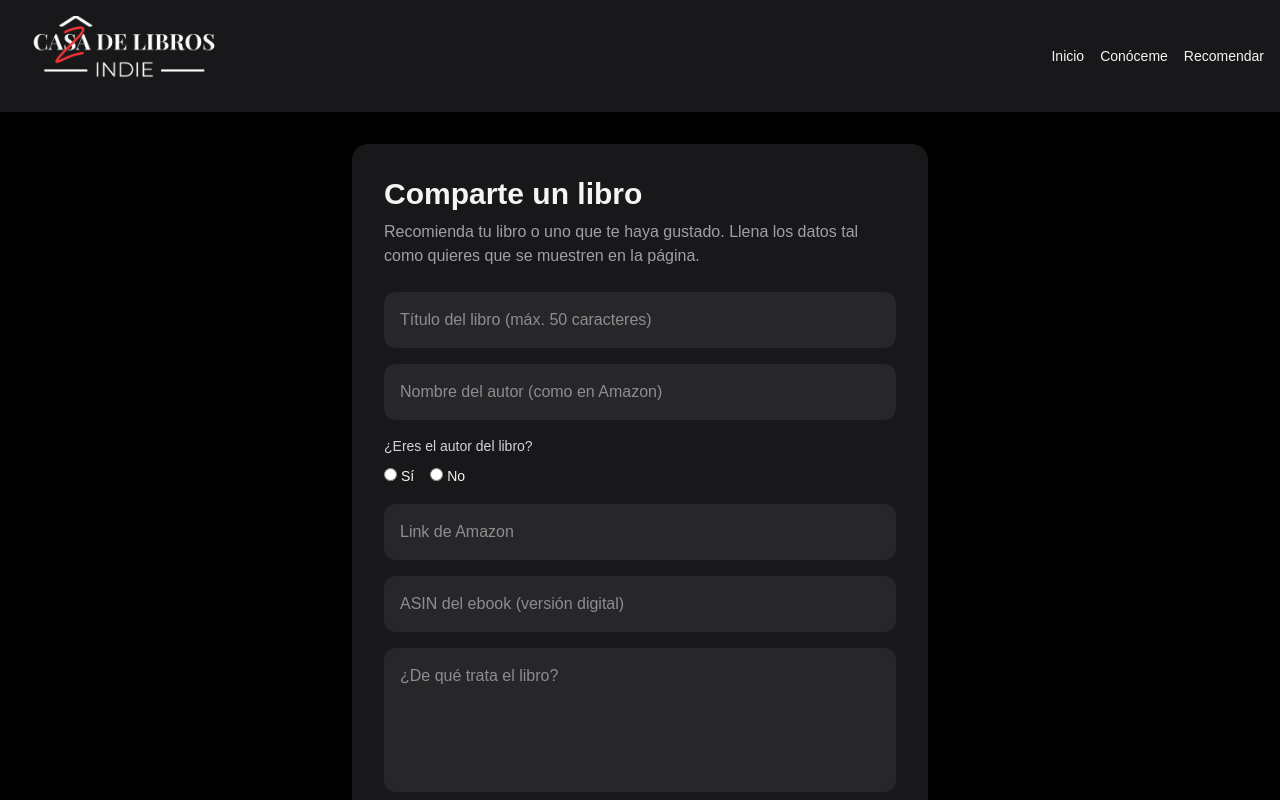
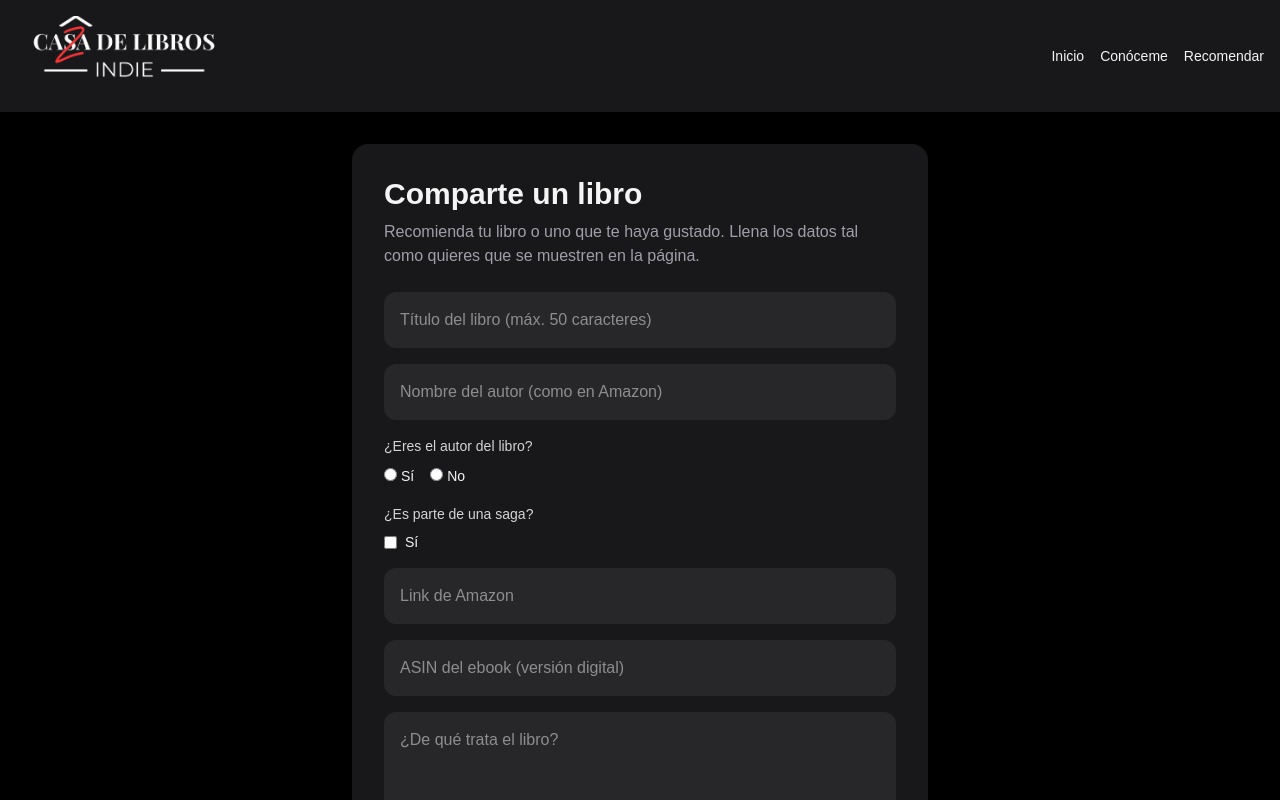
Before and after one commit to decaosyletras/biblio, a Next.js app: page /contacto in a window 1280 px wide. Shown: the top 800 px of the page. Built offline with nearby package versions, Linux system fonts and the light colour scheme.

Commit message:
ES SAGA?

```diff
--- a/app/api/libros/route.ts
+++ b/app/api/libros/route.ts
@@ -18,11 +18,12 @@ export async function POST(req: Request) {
       autor,
       esAutor,
       registrante,
+      esSaga,
       link,
       resumen,
       generos,
       subgeneros,
-      asin // 👈 NUEVO
+      asin
     } = body
 
     // Validación básica
@@ -41,7 +42,7 @@ export async function POST(req: Request) {
       )
     }
 
-    // Validación ASIN (si viene)
+    // Validación ASIN
     if (asin && !isValidASIN(asin)) {
       return NextResponse.json(
         { error: "ASIN inválido (debe tener 10 caracteres alfanuméricos)" },
@@ -65,12 +66,13 @@ export async function POST(req: Request) {
         titulo,
         autor,
         es_autor,
+        es_saga: esSaga,
         registrante: es_autor ? null : registrante,
         link,
         resumen,
         generos,
         subgeneros,
-        asin: asin || null // 👈 AQUÍ SE GUARDA
+        asin: asin || null
       }
     ])
 
--- a/app/contacto/page.tsx
+++ b/app/contacto/page.tsx
@@ -11,9 +11,11 @@ export default function Page() {
   const [esAutor, setEsAutor] = useState("")
   const [registrante, setRegistrante] = useState("")
 
+  const [esSaga, setEsSaga] = useState(false)
+
   const [link, setLink] = useState("")
   const [resumen, setResumen] = useState("")
-  const [asin, setAsin] = useState("") // 👈 NUEVO
+  const [asin, setAsin] = useState("")
 
   const [selectedGenres, setSelectedGenres] = useState<string[]>([])
   const [selectedSubgenres, setSelectedSubgenres] = useState<string[]>([])
@@ -56,9 +58,10 @@ export default function Page() {
           autor,
           esAutor,
           registrante: esAutor === "no" ? registrante : null,
+          esSaga,
           link,
           resumen,
-          asin, // 👈 NUEVO
+          asin,
           generos: selectedGenres,
           subgeneros: selectedSubgenres
         })
@@ -79,9 +82,10 @@ export default function Page() {
       setAutor("")
       setEsAutor("")
       setRegistrante("")
+      setEsSaga(false)
       setLink("")
       setResumen("")
-      setAsin("") // 👈 RESET
+      setAsin("")
       setSelectedGenres([])
       setSelectedSubgenres([])
 
@@ -110,7 +114,7 @@ export default function Page() {
           placeholder="Título del libro (máx. 50 caracteres)"
           maxLength={50}
           value={titulo}
-          onChange={(e) => setTitulo(e.target.value)}
+          onChange={(e) => setTitulo(e.target.value.toUpperCase())}
           className="w-full p-4 mb-4 rounded-xl bg-zinc-800 focus:outline-none focus:ring-2 focus:ring-yellow-500 text-sm sm:text-base"
         />
 
@@ -151,6 +155,23 @@ export default function Page() {
               className="mr-1"
             />
             No
+          </label>
+        </div>
+
+        {/* SAGA */}
+        <div className="mb-4">
+          <p className="mb-2 text-sm text-zinc-300">
+            ¿Es parte de una saga?
+          </p>
+
+          <label className="flex items-center text-sm cursor-pointer">
+            <input
+              type="checkbox"
+              checked={esSaga}
+              onChange={(e) => setEsSaga(e.target.checked)}
+              className="mr-2"
+            />
+            Sí
           </label>
         </div>
 
@@ -236,8 +257,6 @@ export default function Page() {
           {loading ? "Enviando..." : "Enviar"}
         </button>
 
-
-
         <p className="text-zinc-400 text-sm sm:text-base mb-6 mt-6">
           Todos los libros pasarán por una verificación en la información. Solicitamos un poco de paciencia.
         </p>
```
